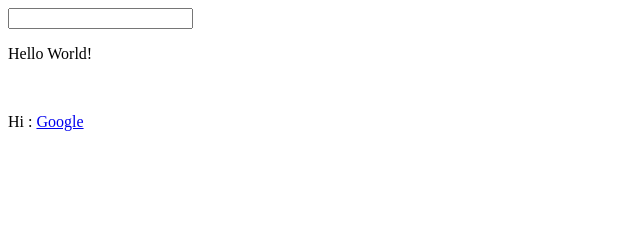
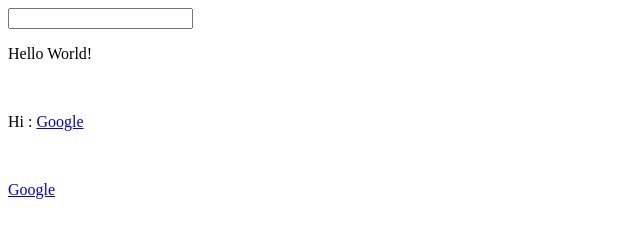
Before and after one commit to latest-version/learnVue, a plain HTML site: page index.html in a window 1280 px wide. Shown: the full height of the page, 0-640 px from the left. Drawn offline with nearby package versions, Linux system fonts and the light colour scheme.

Commit message:
Raw Output HTML with v-html

```diff
--- a/index.html
+++ b/index.html
@@ -13,13 +13,16 @@
             <p v-once>{{ title }}</p>
             <br>
             <p>{{ sayHello() }} : <a v-bind:href="link">Google</a></p>
+            <br>
+            <p v-html="finishedLink"></p>
         </div>
         <script>
             new Vue({
                 el: '#app',
                 data: {
                     title: 'Hello World!',
-                    link: 'http://www.google.com'
+                    link: 'http://www.google.com',
+                    finishedLink: '<a href="http://www.google.com">Google</a>'
                 },
                 methods: {
                     changeTitle: function(event){
```
